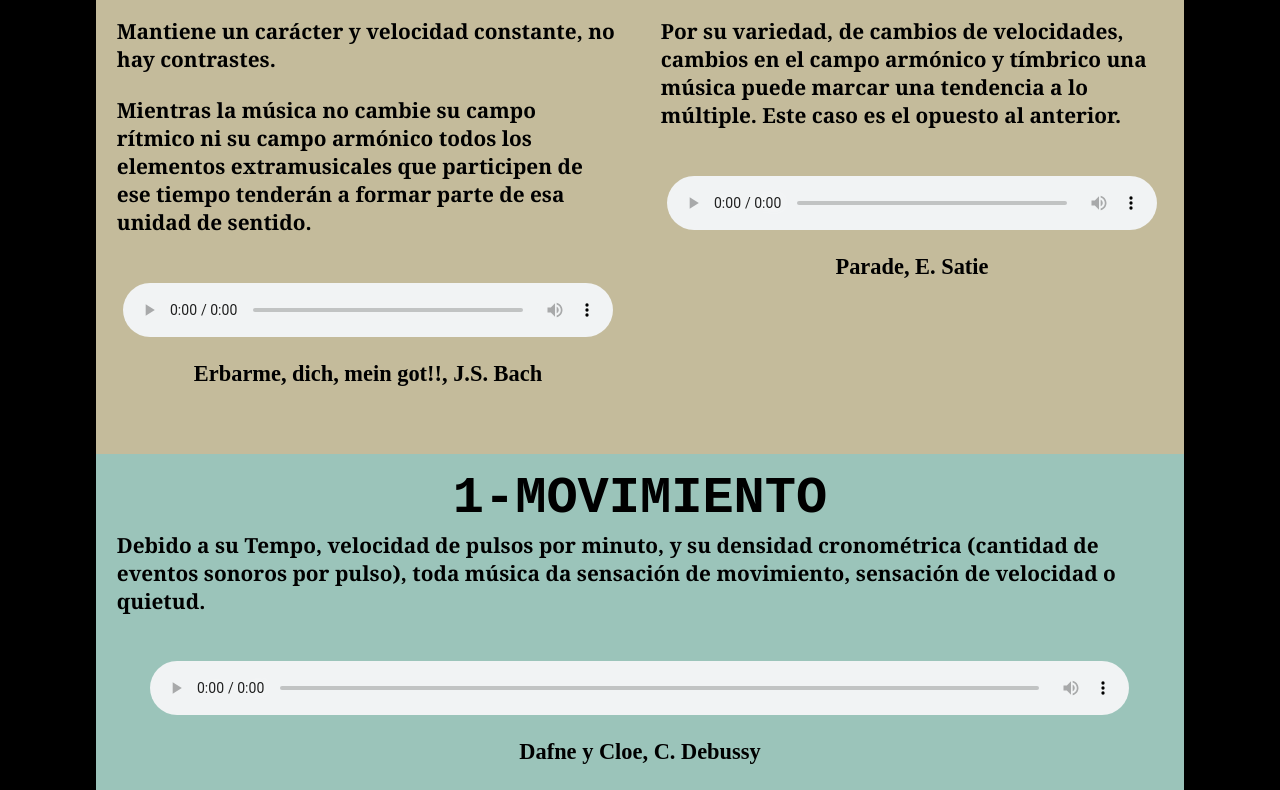
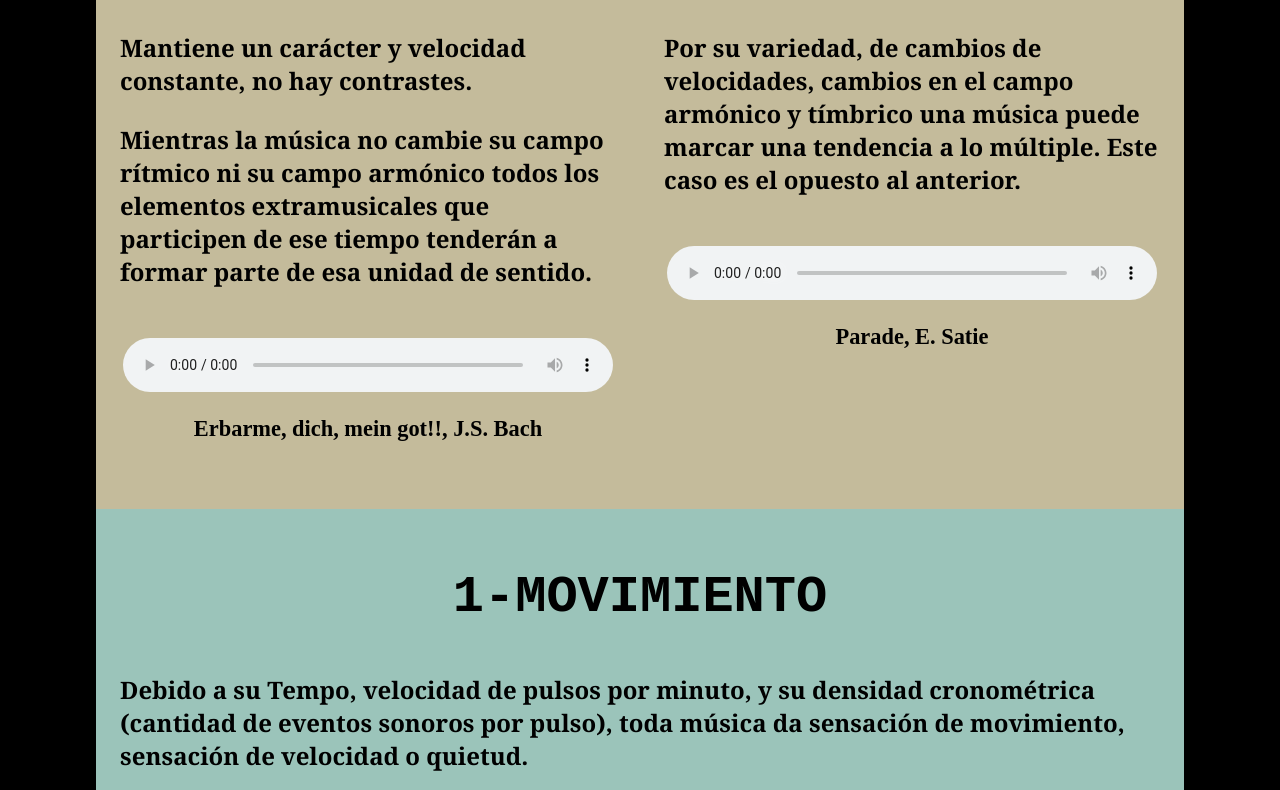
Before and after one commit to JIDFmusaud/BS, a plain HTML site: page ReferenteMusica.html in a window 1280 px wide. Shown: the part 593-1383 px from the top of the page. Drawn offline with Linux system fonts and the light colour scheme.

Commit message:
Add files via upload

```diff
--- a/estilo.css
+++ b/estilo.css
@@ -83,15 +83,17 @@ h1{
 
 h2{display: flex;
     font-size: 4em;
-    margin-left: 3em;
+
     font-family: monospace;
-    margin: auto;
+
     padding-top: 0.3em;
+    text-align: center;
 }
 h4{display: flex;
     margin-top: 0em;
     margin-bottom: 3em;
     font-size: 1.4em;
+
 }
 
 audio{
@@ -275,7 +277,7 @@ margin-right: 1em;
 }
 .referentext {
     font-family: Georgia, 'Times New Roman', Times, serif;
-    font-size: 1.3em;
+    font-size: 1.5em;
     margin: 1em;
     margin-top: 0.1em;
     text-align: left;
```
